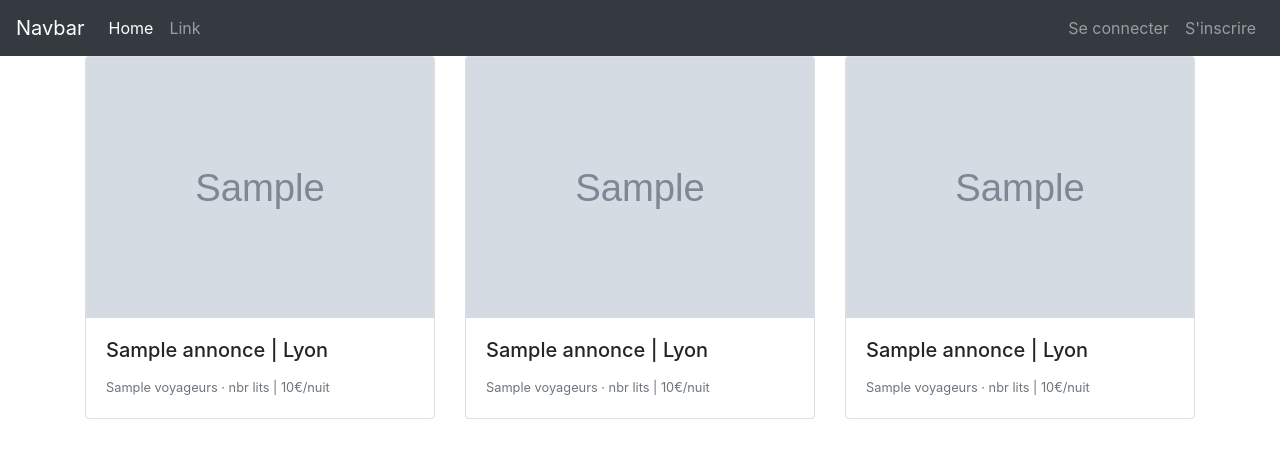
After one commit to maxencele2001/Projet-WEB, a PHP site: template views/product/item.php in a window 1280 px wide. The commit adds this page. Shown: the top 458 px of the page. Run offline with PHP 8.4, Linux system fonts and the light colour scheme; the template is opened without the code that fills it: most values are stand-ins (such as "Sample title", 1, 10 or a date in 2020); grey boxes marked "Sample" are stand-in pictures.

Commit message:
intégration de la liste annonces

```diff
--- /dev/null
+++ b/views/product/item.php
@@ -0,0 +1,23 @@
+<div class="card-deck">
+  <div class="card" style="width: 18rem;">
+    <img src="<?php echo $annonces['photo']; ?>" class="card-img-top" alt="...">
+    <div class="card-body">
+      <h5 class="card-title"><?php echo $annonces['titre']; ?> | Lyon </h5>
+      <p class="card-text"><small class="text-muted"><?php echo $annonces['nb_voyageurs']; ?> voyageurs ·  nbr lits | <?php echo $annonces['prix']; ?>€/nuit </small></p>
+    </div>
+  </div>
+  <div class="card" style="width: 18rem;">
+    <img src="<?php echo $annonces['photo']; ?>" class="card-img-top" alt="...">
+    <div class="card-body">
+      <h5 class="card-title"><?php echo $annonces['titre']; ?> | Lyon </h5>
+      <p class="card-text"><small class="text-muted"><?php echo $annonces['nb_voyageurs']; ?> voyageurs ·  nbr lits | <?php echo $annonces['prix']; ?>€/nuit </small></p>
+    </div>
+  </div>
+  <div class="card" style="width: 18rem;">
+    <img src="<?php echo $annonces['photo']; ?>" class="card-img-top" alt="...">
+    <div class="card-body">
+      <h5 class="card-title"><?php echo $annonces['titre']; ?> | Lyon </h5>
+      <p class="card-text"><small class="text-muted"><?php echo $annonces['nb_voyageurs']; ?> voyageurs ·  nbr lits | <?php echo $annonces['prix']; ?>€/nuit </small></p>
+    </div>
+  </div>
+</div>
```
Also changed, not shown: public/listeBien.php (+18 -0 lines).
